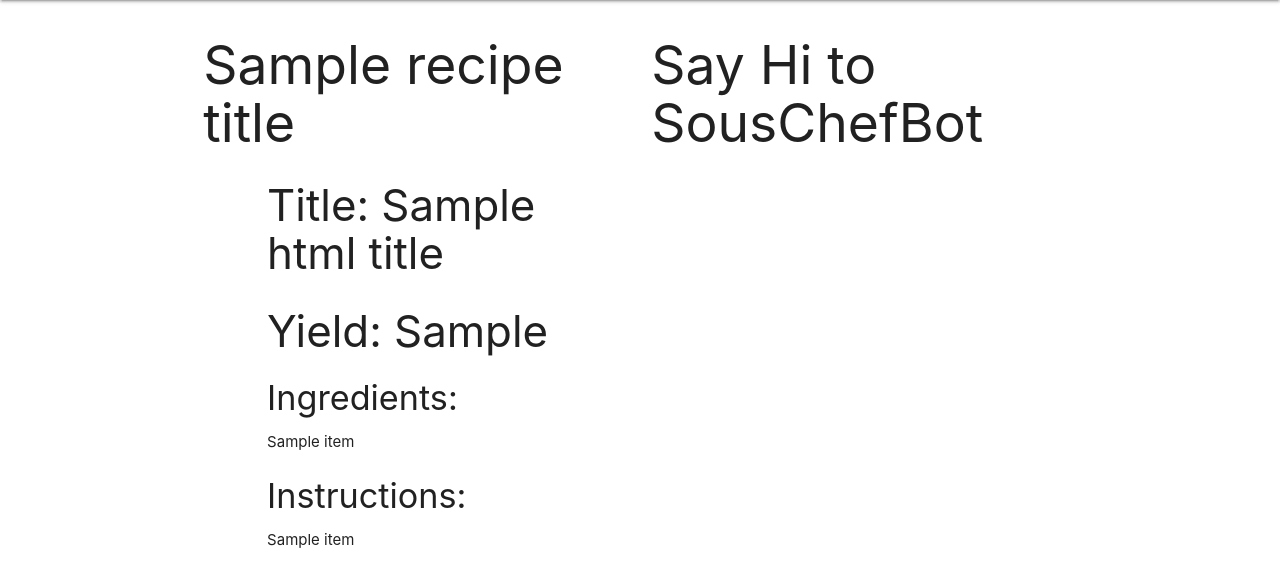
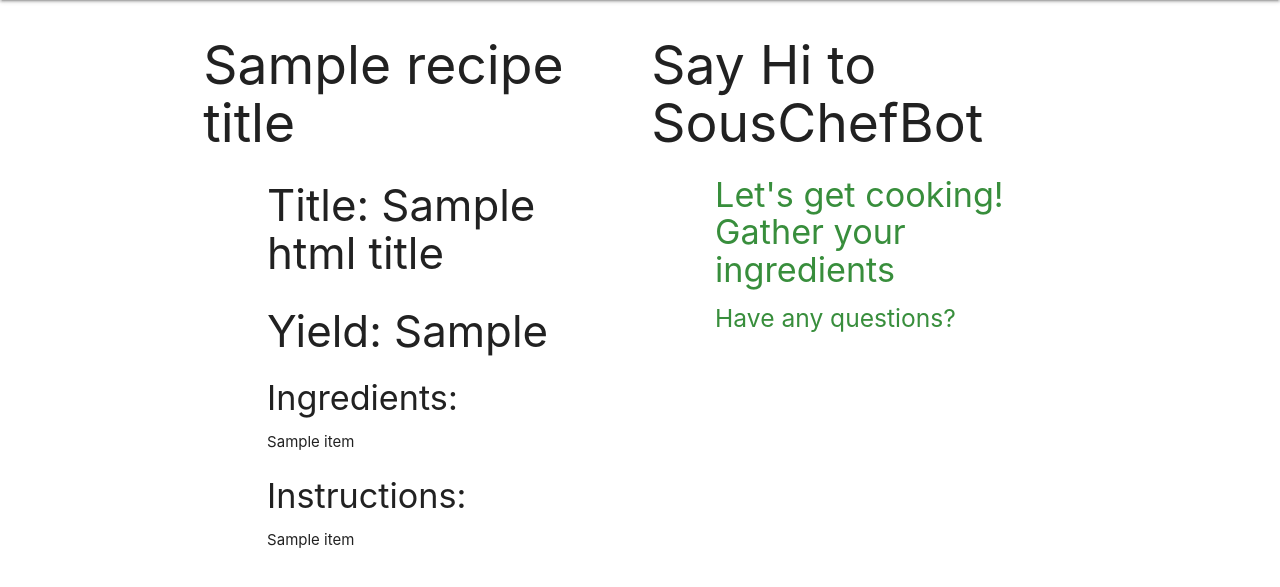
Before and after one commit to Pantsworth/SousChefBot, a Flask app: template project/templates/json_test.html in a window 1280 px wide. Shown: the part 64-651 px from the top of the page. Run offline with Flask 2, Linux system fonts and the light colour scheme; the template is opened without the code that fills it: most values are stand-ins (such as "Sample title", 1, 10 or a date in 2020); parts of the project's set-up code (start-up, migrations or seed data) failed here and were passed over; some libraries are stand-ins or nearby versions.

Commit message:
adding prompts

```diff
--- a/project/templates/json_test.html
+++ b/project/templates/json_test.html
@@ -49,8 +49,14 @@
     </div>
     <div class="col s6">
       <h2>Say Hi to SousChefBot</h2>
+    <div class ="container">
+
+        <h4 class="green-text text-darken-2">Let's get cooking! Gather your ingredients</h4>
+        <h5 class="green-text text-darken-2">Have any questions?</h5>
+
     </div>
   </div>
+</div>
 </div>
 
 
```
